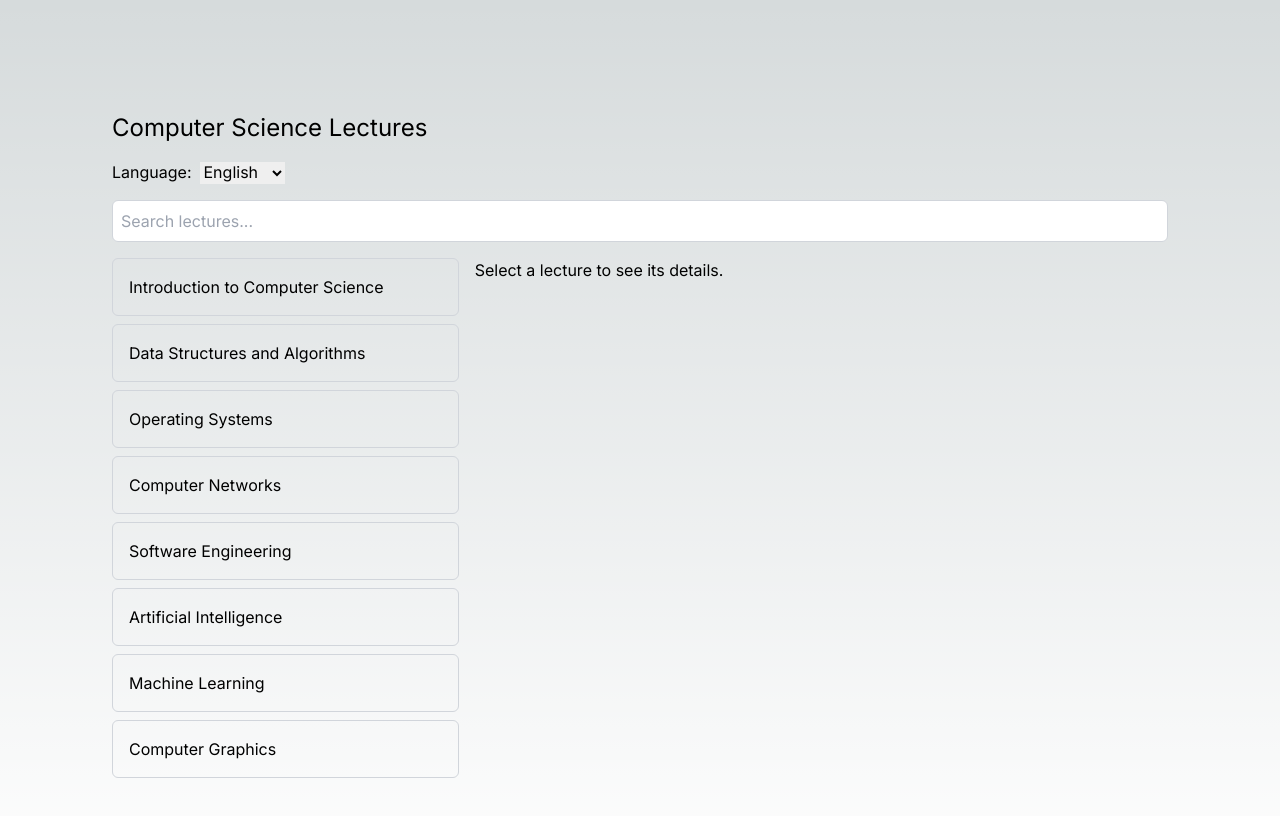
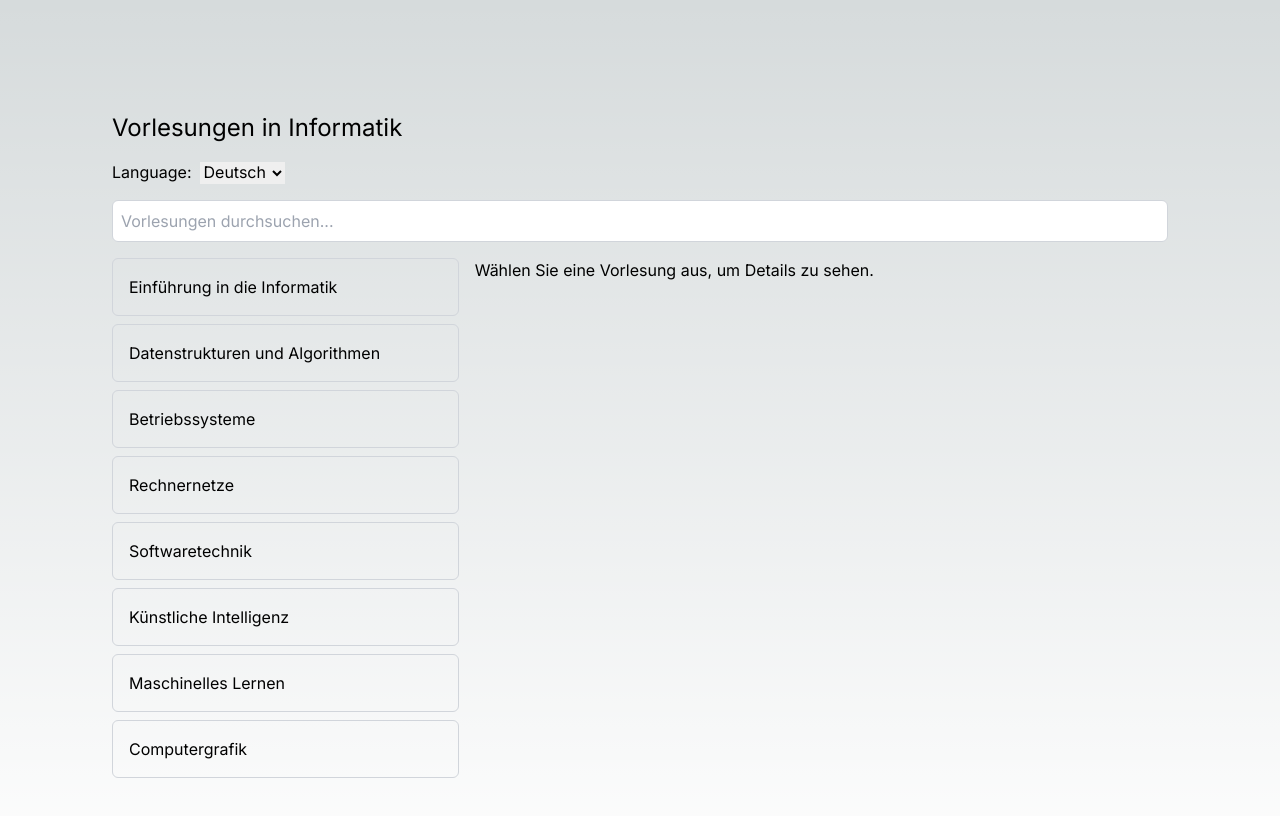
Before and after one commit to behrends/lectures-gpt, a Next.js app: page / in a window 1280 px wide. Shown: the top 816 px of the page. Built offline with nearby package versions, Linux system fonts and the light colour scheme.

Commit message:
German as default language (fixes #3)

```diff
--- a/components/Lectures.jsx
+++ b/components/Lectures.jsx
@@ -266,7 +266,7 @@ const translations = {
 };
 
 export default function Lectures() {
-  const [language, setLanguage] = useState('en');
+  const [language, setLanguage] = useState('de');
   const [search, setSearch] = useState('');
   const [selectedLecture, setSelectedLecture] = useState(null);
   const [lectureList, setLectureList] = useState(lectures[language]);
```
